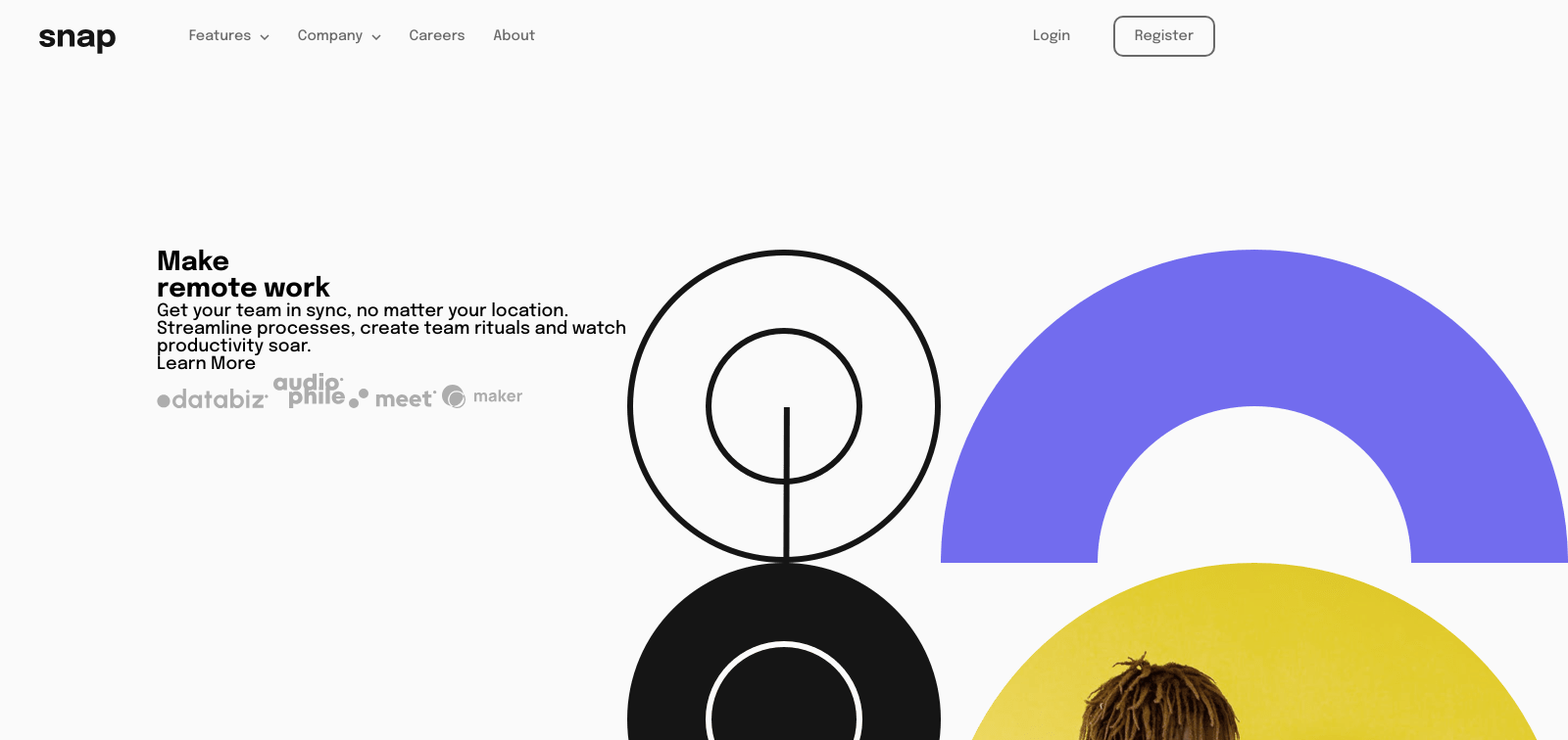
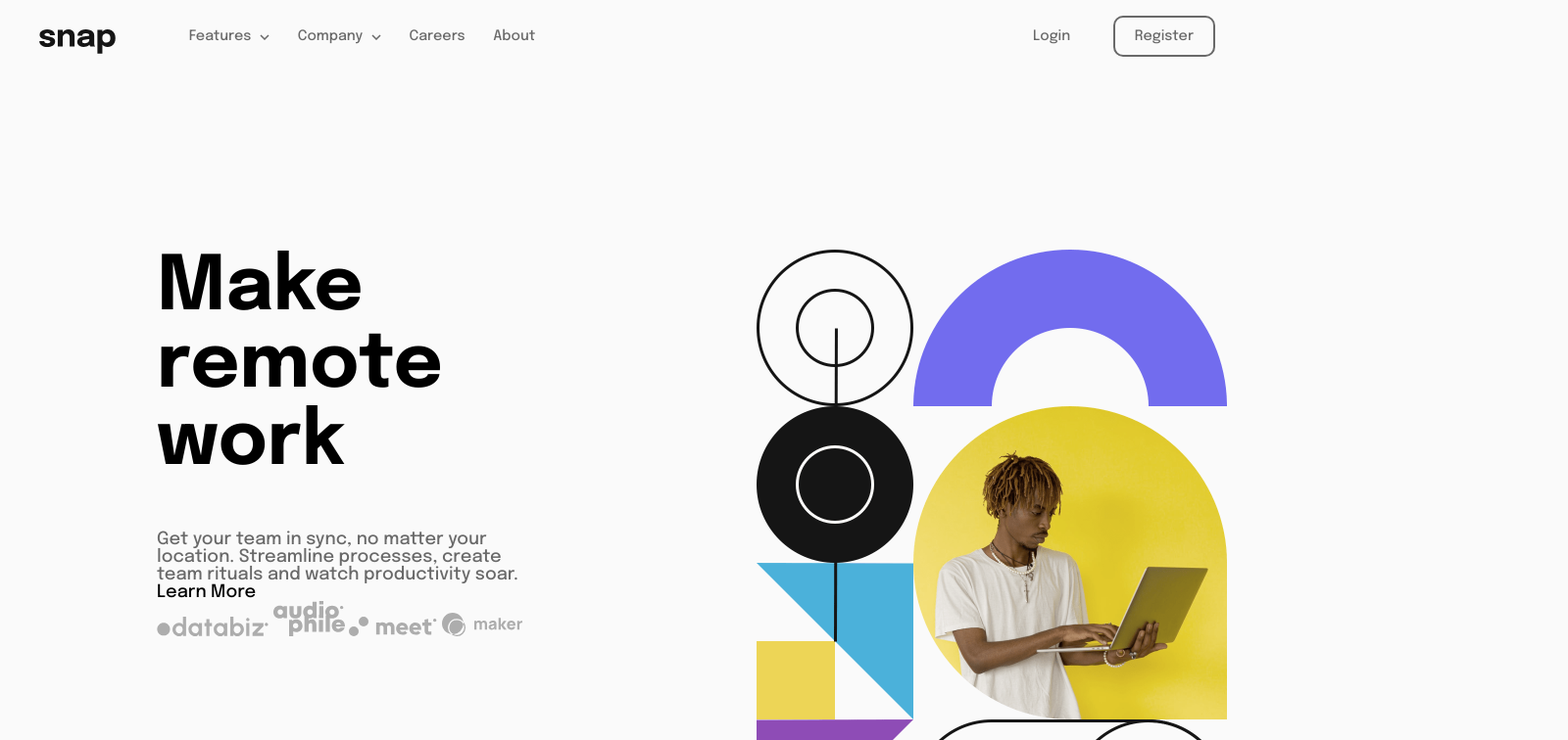
Before and after one commit to SlothSan/frontend-mentor-intro-section, a plain HTML site: page index.html in a window 1280 px wide. Shown: the top 756 px of the page at 98% size, 1600 px wide, since content can reach past the window. Drawn offline with nearby package versions, Linux system fonts and the light colour scheme; files that its build step writes are made by us from their sources.

Commit message:
Working on desktop styling

```diff
--- a/index.html
+++ b/index.html
@@ -109,11 +109,12 @@
     </nav>
     <section class="content-container-desktop">
         <div class="desktop-left-container">
-            <h1>Make</h1>
-            <h2>remote work</h2>
-            <p>Get your team in sync, no matter your location. Streamline processes, create team rituals and watch
+            <h1 class="desktop-title">Make</h1>
+            <h2 class="desktop-subtitle">remote work</h2>
+            <p class="desktop-text">Get your team in sync, no matter your location. Streamline processes, create team
+                rituals and watch
                 productivity soar.</p>
-            <a>Learn More</a>
+            <a class="intro-link desktop-link">Learn More</a>
             <div class="companies-container">
                 <img class="databiz-logo" src="images/client-databiz.svg" alt="databiz logo"/>
                 <img class="audiophile-logo" src="images/client-audiophile.svg" alt="audiophile logo"/>
--- a/styles.scss
+++ b/styles.scss
@@ -291,9 +291,30 @@ body {
     display: flex;
     padding: 180px 160px;
 
-    .desktop-left-container,
     .desktop-right-container {
-      width: 50%;
+      width: 30%;
+
+      .desktop-hero-image {
+        width: 480px;
+        height: 640px;
+      }
+    }
+
+    .desktop-left-container {
+      width: 45%;
+      margin-right: 180px;
+
+      .desktop-title,
+      .desktop-subtitle {
+        font-size: 4.8rem;
+      }
+
+      .desktop-text {
+        width: 90%;
+        padding-top: 50px;
+        color: $medium-gray;
+      }
+
     }
   }
 }
```
